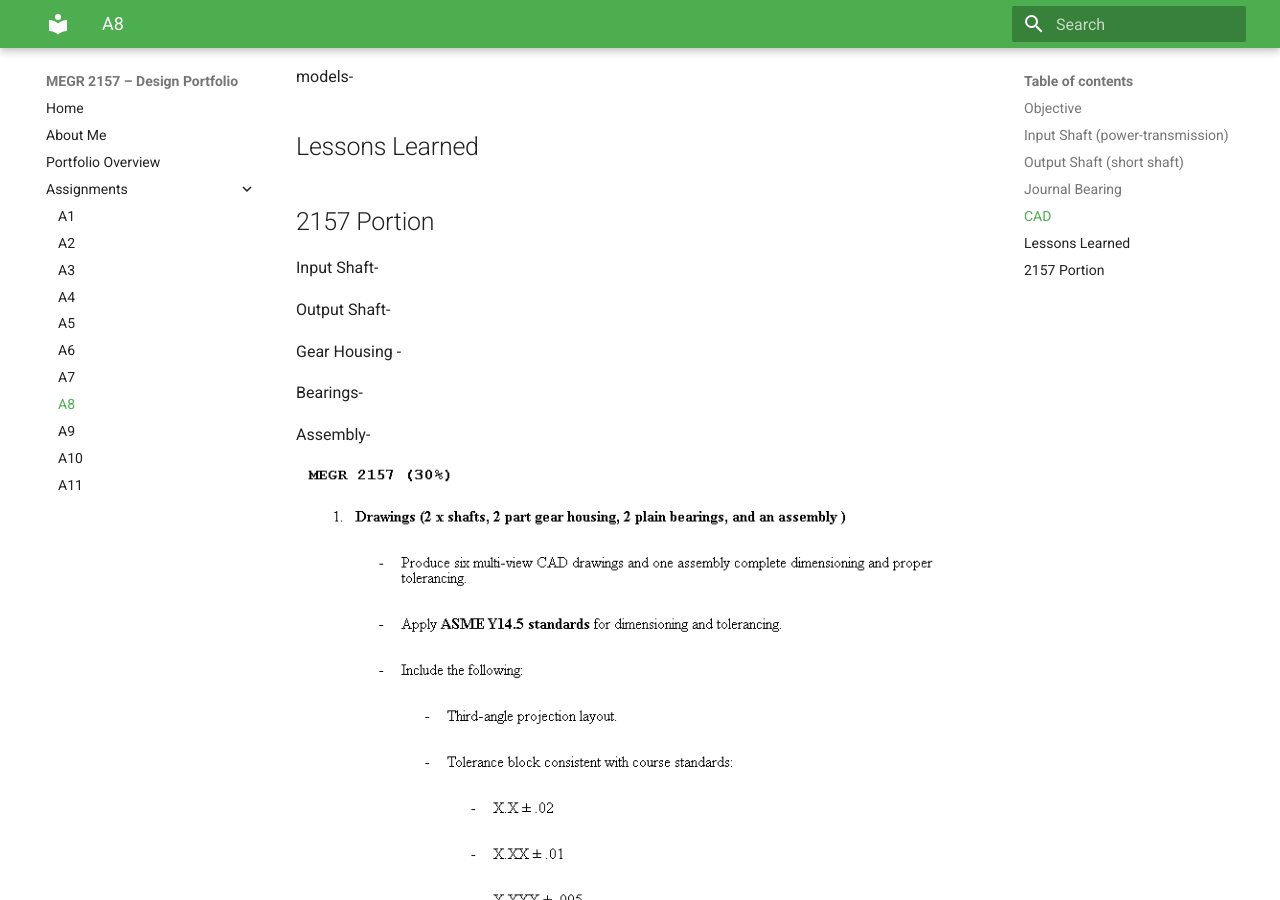
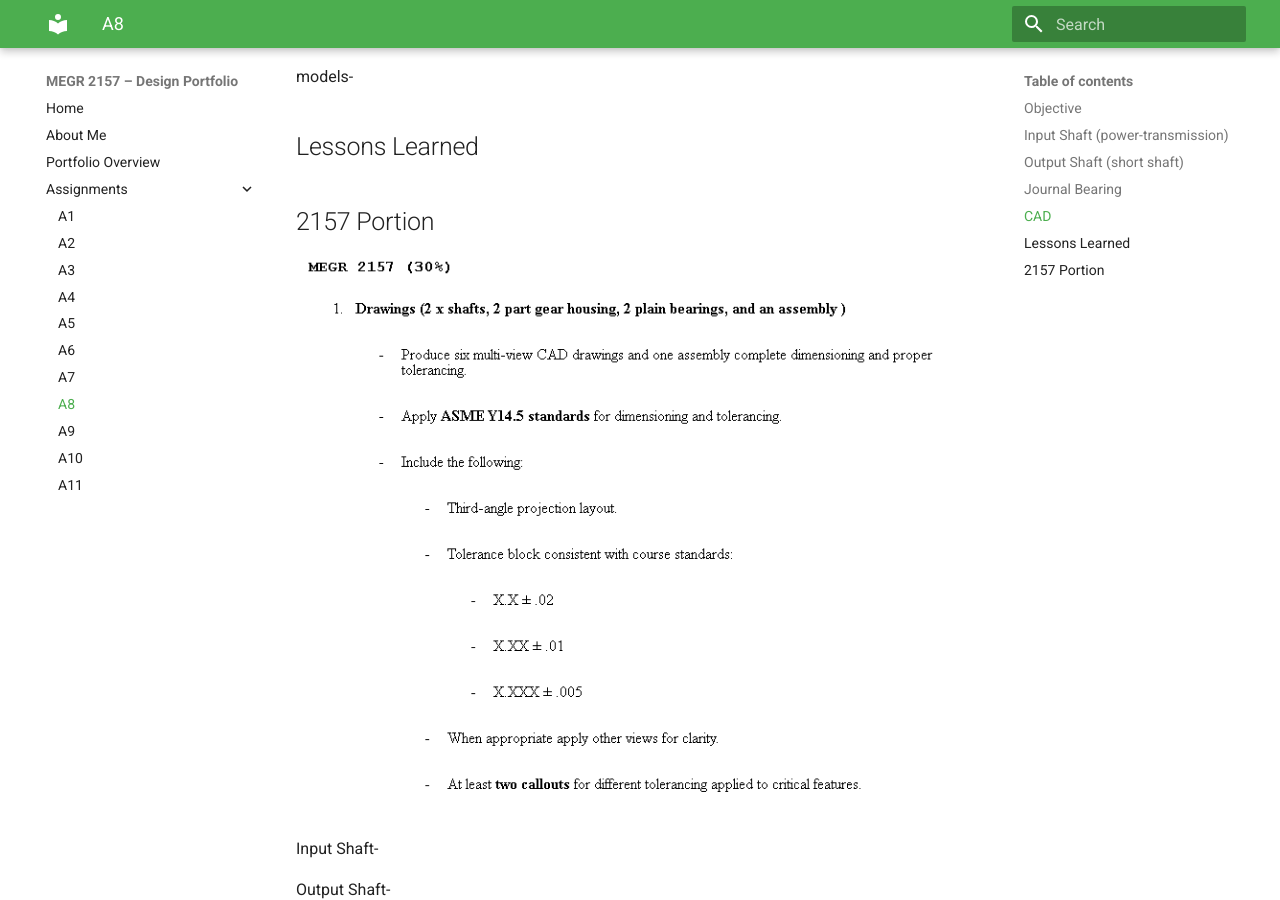
Before and after one commit to Taylor-Rockefeller-Portfolio/megr2157-portfolio, an MkDocs documentation site: the page built from docs/assignments/A08/index.md, in a window 1280 px wide and 900 px high, scrolled down 3593 px. Built offline with MkDocs 1.6.1 and Material for MkDocs 9.7.7, drawn with Linux system fonts in a browser that asks for light colours.

Commit message:
Update index.md

```diff
--- a/docs/assignments/A08/index.md
+++ b/docs/assignments/A08/index.md
@@ -53,6 +53,8 @@ models-
 
 ## 2157 Portion
 
+![](A8_instructions(1).png)
+
 Input Shaft-
 
 Output Shaft-
@@ -62,5 +64,3 @@ Gear Housing -
 Bearings-
 
 Assembly-
-
-![](A8_instructions(1).png)
```
